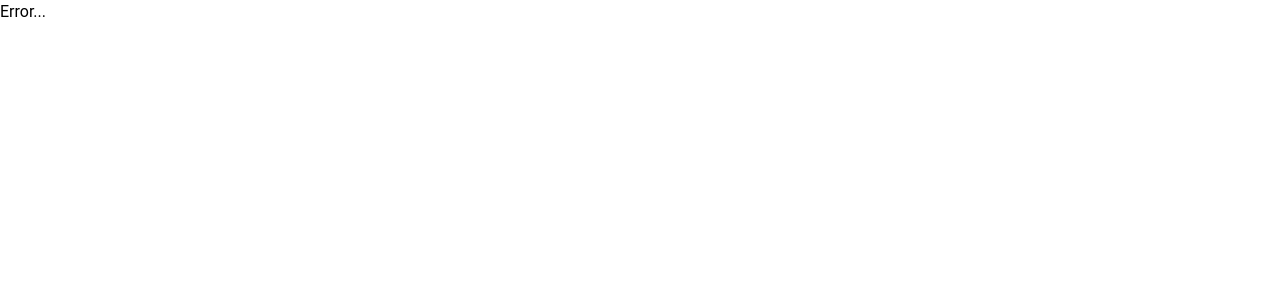
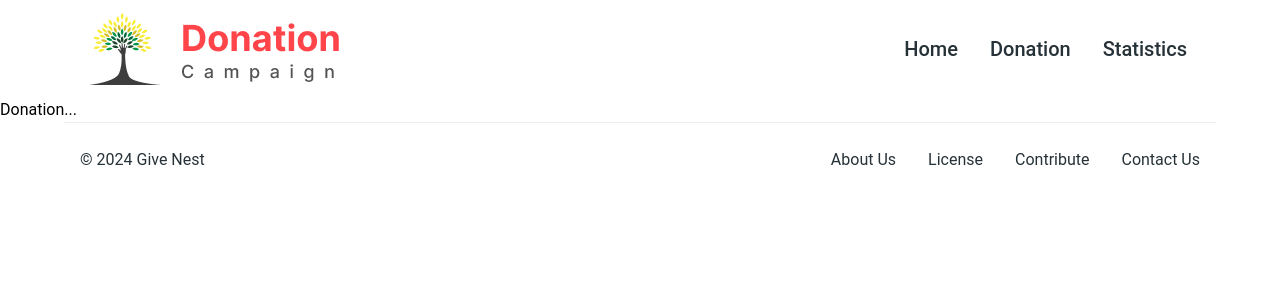
Before and after one commit to Asad9340/Give-Nest, a React (Vite) app: page /donation in a window 1280 px wide. Before the commit this address had no page. Shown: the top 300 px of the page. Built offline with nearby package versions, Linux system fonts and the light colour scheme.

Commit message:
added nav link

```diff
--- /dev/null
+++ b/src/Pages/Donation/Donation.jsx
@@ -0,0 +1,7 @@
+function Donation() {
+  return (
+    <div>Donation...</div>
+  )
+}
+
+export default Donation
--- a/src/Pages/Shared/Navbar/NavigationBar.jsx
+++ b/src/Pages/Shared/Navbar/NavigationBar.jsx
@@ -6,6 +6,7 @@ import {
   IconButton,
 } from '@material-tailwind/react';
 import { Bars3Icon, XMarkIcon } from '@heroicons/react/24/outline';
+import { NavLink } from 'react-router-dom';
 
 function NavList() {
   return (
@@ -16,12 +17,12 @@ function NavList() {
         color="blue-gray"
         className="p-1 font-medium"
       >
-        <a
-          href="#"
+        <NavLink
+          to={'/'}
           className="flex items-center hover:text-blue-500 transition-colors text-xl font-medium"
         >
           Home
-        </a>
+        </NavLink>
       </Typography>
       <Typography
         as="li"
@@ -29,12 +30,12 @@ function NavList() {
         color="blue-gray"
         className="p-1 font-medium"
       >
-        <a
-          href="#"
+        <NavLink
+          to={'/donation'}
           className="flex items-center hover:text-blue-500 transition-colors text-xl font-medium"
         >
           Donation
-        </a>
+        </NavLink>
       </Typography>
       <Typography
         as="li"
@@ -42,12 +43,12 @@ function NavList() {
         color="blue-gray"
         className="p-1 font-medium"
       >
-        <a
-          href="#"
+        <NavLink
+          to={'/statistics'}
           className="flex items-center hover:text-blue-500 transition-colors text-xl font-medium"
         >
           Statistics
-        </a>
+        </NavLink>
       </Typography>
     </ul>
   );
@@ -70,7 +71,7 @@ function NavigationBar() {
   return (
     <Navbar className="mx-auto max-w-6xl px-6 py-3 shadow-none">
       <div className="flex items-center justify-between text-blue-gray-900">
-        <img src="./Logo.png" alt="" />
+        <img src="/Logo.png" alt="" />
         <div className="hidden lg:block">
           <NavList />
         </div>
--- /dev/null
+++ b/src/Pages/Statistics/Statistics.jsx
@@ -0,0 +1,7 @@
+function Statistics() {
+  return (
+    <div>Statistics...</div>
+  )
+}
+
+export default Statistics
--- a/src/components/Banner/Banner.jsx
+++ b/src/components/Banner/Banner.jsx
@@ -6,7 +6,7 @@ function Banner() {
     const onChange = ({ target }) => setEmail(target.value);
   return (
     <div className="h-[450px] flex flex-col justify-center items-center mx-4">
-      <Typography variant="h2" className="mb-4">I Grow By Helping People In Need</Typography>
+      <Typography variant="h2" className="mb-4 text-center">I Grow By Helping People In Need</Typography>
       <div className="relative flex w-full max-w-[24rem]">
         <Input
           type="email"
--- a/src/components/Cards/Details.jsx
+++ b/src/components/Cards/Details.jsx
@@ -1,18 +1,23 @@
 import { Button } from '@material-tailwind/react';
 
 function Details({ item }) {
-  const { image, title, description } = item;
+  const { image, title, description, textColor, price, categoryBg } = item;
   console.log(item);
   return (
-    <div className="max-w-6xl mx-auto space-y-5 mt-6 md:mt-12">
+    <div className="max-w-6xl mx-auto space-y-5 mt-6 md:mt-12 p-4 md:p-0">
       <div className="relative">
         <img
           className="w-full object-cover overflow-hidden"
           src={image}
           alt=""
         />
-        <div className=" h-20 absolute bottom-0 w-full bg-[#0B0B0B80]">
-          <Button className="m-5 bg-red-600">Donate $100</Button>
+        <div className=" h-16 md:h-20 absolute bottom-0 w-full bg-[#0B0B0B80]">
+          <Button
+            style={{ color: textColor, backgroundColor: categoryBg }}
+            className="m-5"
+          >
+            Donate {price}
+          </Button>
         </div>
       </div>
       <div className="space-y-4">
```
Also changed, not shown: src/Routes/Routes.jsx (+10 -0 lines).
